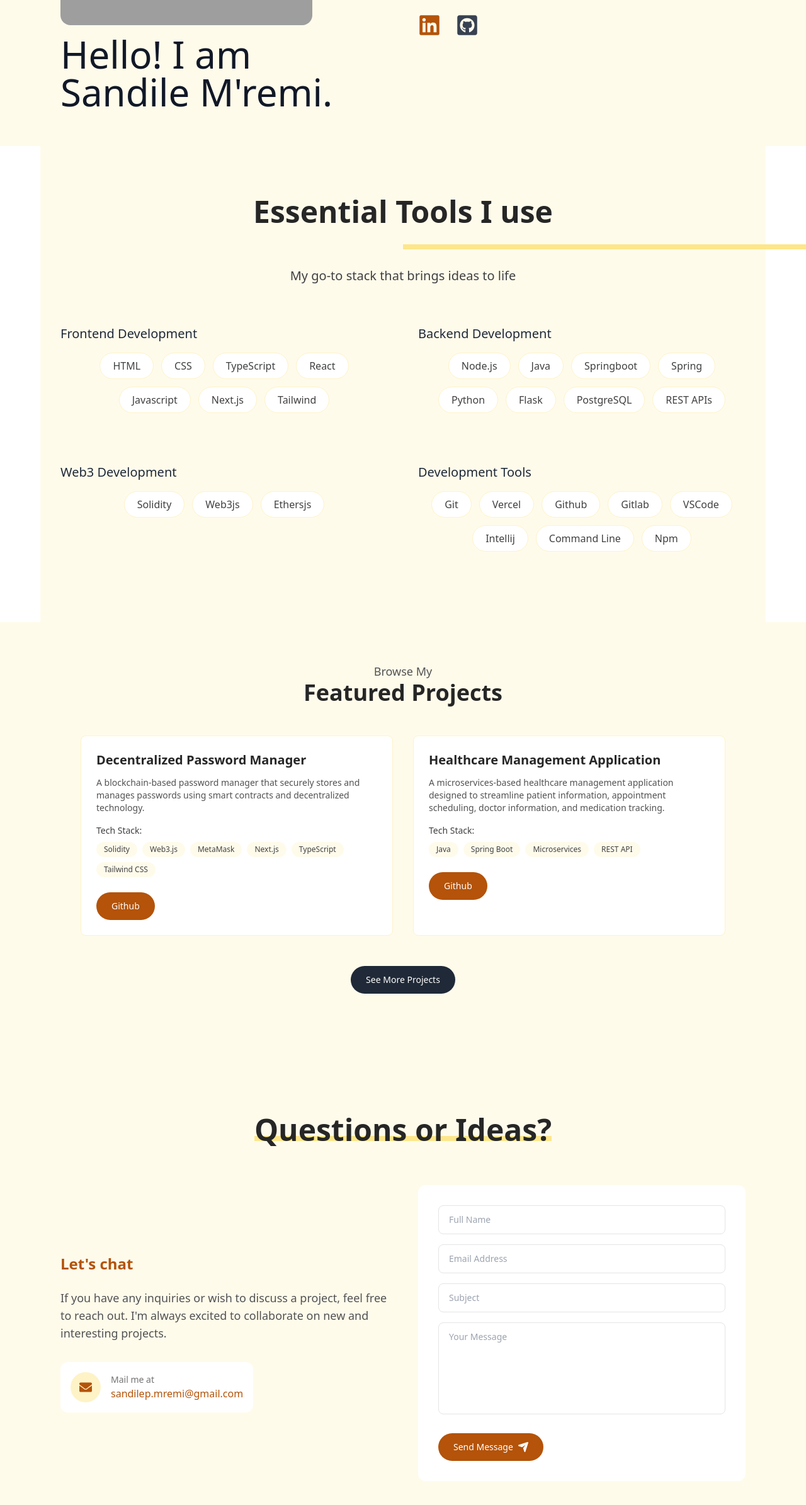
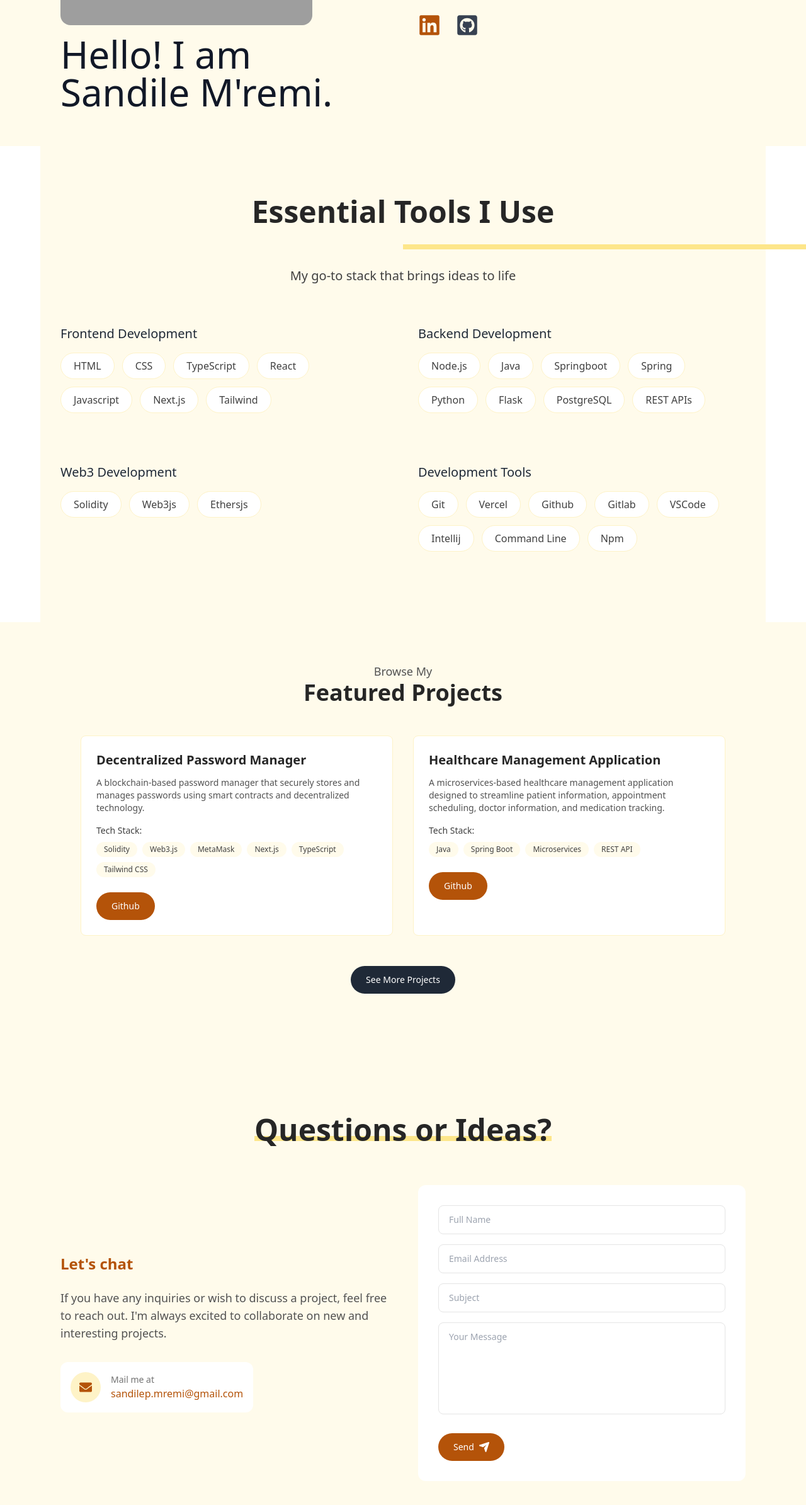
Before and after one commit to Sandile88/portfolio, a Next.js app: page / in a window 1280 px wide. Shown: the part 616-3006 px from the top of the page at 63% size. Built offline with nearby package versions, Linux system fonts and the light colour scheme; grey boxes are pictures that could not be loaded.

Commit message:
fixed vercel error in contact section and aligned skills to be responsive across multipe screen sizes

```diff
--- a/app/components/Contact.tsx
+++ b/app/components/Contact.tsx
@@ -146,9 +146,14 @@ const Contact = () => {
                             )}
                             <button
                             type="submit"
+                            disabled={isSubmitting}
                             className="w-full sm:w-auto inline-flex items-center justify-center gap-2 px-6 py-3 text-sm font-medium text-white bg-amber-700 rounded-full hover:bg-amber-800 focus:outline-none focus:ring-2 focus:ring-amber-500 focus:ring-offset-2 duration-200 transition-colors outline-none focus:scale-110 hover:scale-110 active:scale-105 cursor-pointer"
                         >
-                            Send Message
+                            <span>
+                            {isSubmitting ? 'Sending...' : 'Send'}
+
+                            </span>
+                            {/* Send Message */}
                             <svg
                                 xmlns="http://www.w3.org/2000/svg"
                                 width="16"
--- a/app/components/Skills.tsx
+++ b/app/components/Skills.tsx
@@ -22,7 +22,7 @@ const SkillCategory: React.FC<{ title: string; skills: readonly string[] }> = ({
   return (
     <div className="mb-8">
       <h3 className="text-xl font-medium text-gray-800 mb-4">{title}</h3>
-            <ul className="flex flex-wrap justify-center gap-3 text-base">
+      <ul className="flex flex-wrap justify-start gap-3 text-base">
         {skills.map((skill, index) => (
           <SkillItem key={index} skill={skill} />
         ))}
@@ -39,13 +39,13 @@ const Skills: React.FC = () => {
     >
       <div className="max-w-3xl mx-auto text-center mb-16">
         <h2 className="text-3xl font-bold text-neutral-800 sm:text-4xl lg:text-5xl mb-4">
-            Essential Tools I use
+          Essential Tools I Use
           <span className="relative inline-block w-full">
             <span className="absolute inline-block w-full h-2 bg-amber-200 bottom-1.5"></span>
           </span>
         </h2>
         <p className="text-xl text-neutral-700">
-            {`My go-to stack that brings ideas to life`}
+          My go-to stack that brings ideas to life
         </p>
       </div>
 
```
Lines whose indentation alone changed are shown as unchanged.
